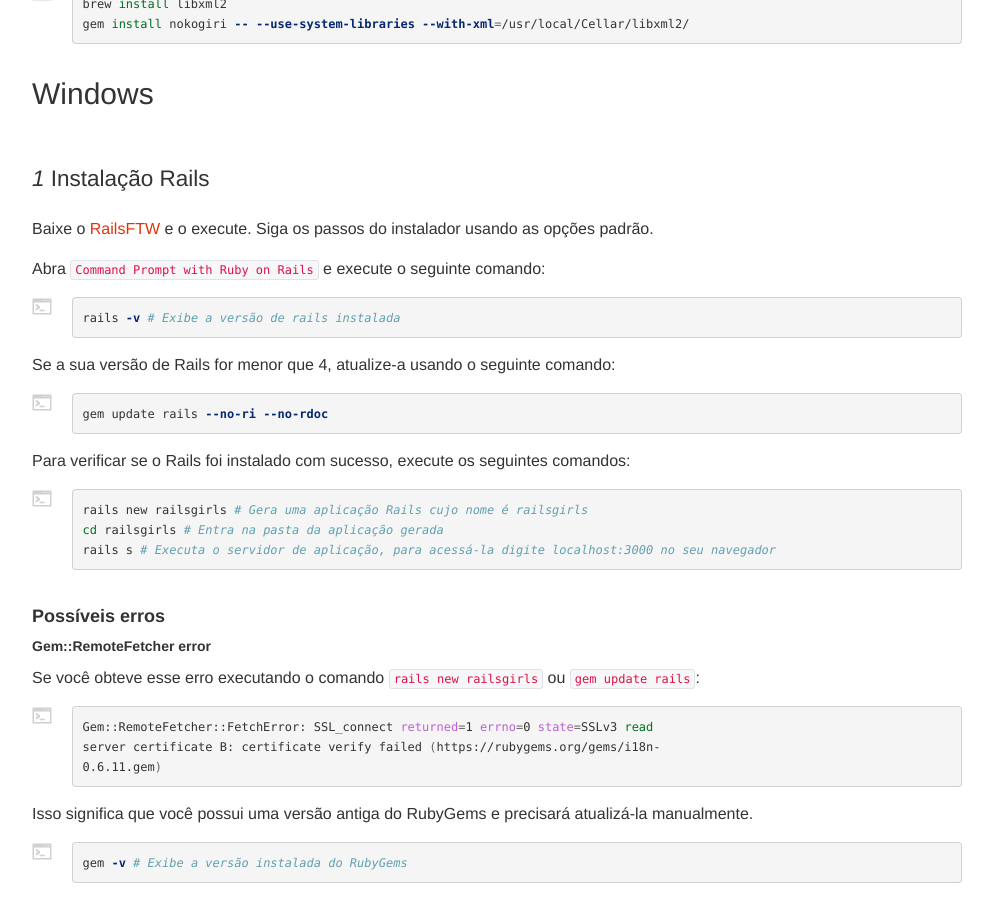
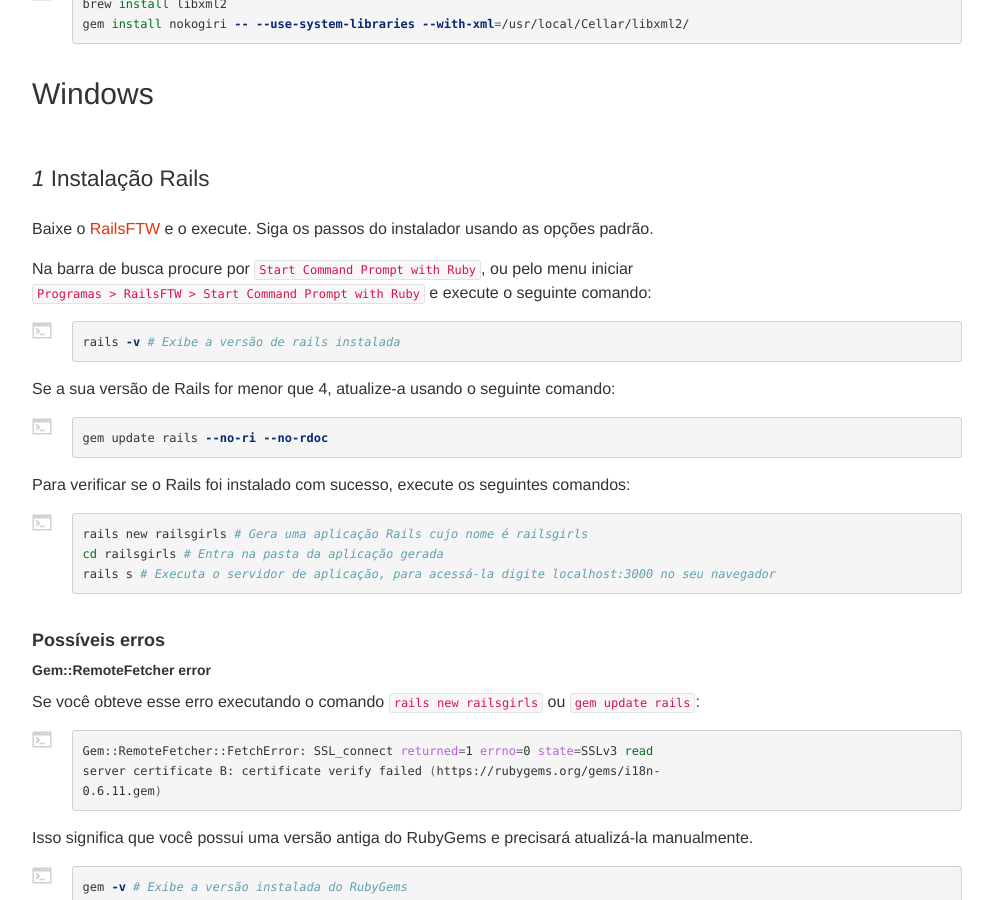
Before and after one commit to railsgirls/guides.railsgirls.com, a Jekyll site: the page built from _posts/2015-11-24-instalacao.markdown, in a window 1280 px wide and 900 px high, scrolled down 3456 px. Shown: the whole window, without its empty margins (53-1046 px from the left). Built offline with Jekyll 4.4.1, drawn with Linux system fonts in a browser that asks for light colours; nearby versions of some CDN libraries.

Commit message:
Fix Windows Start Menu entry in instalation post translation
closes #11

```diff
--- a/_posts/2015-11-24-instalacao.markdown
+++ b/_posts/2015-11-24-instalacao.markdown
@@ -137,7 +137,7 @@
 Baixe o [RailsFTW](http://files.bryanbibat.net/rails-ftw-v0.21-2.1.6-4.2.3.exe)
 e o execute. Siga os passos do instalador usando as opções padrão.
 
-Abra `Command Prompt with Ruby on Rails` e execute o seguinte comando:
+Na barra de busca procure por `Start Command Prompt with Ruby`, ou pelo menu iniciar `Programas > RailsFTW > Start Command Prompt with Ruby` e execute o seguinte comando:
 
 {% highlight sh %}
 rails -v # Exibe a versão de rails instalada
```
